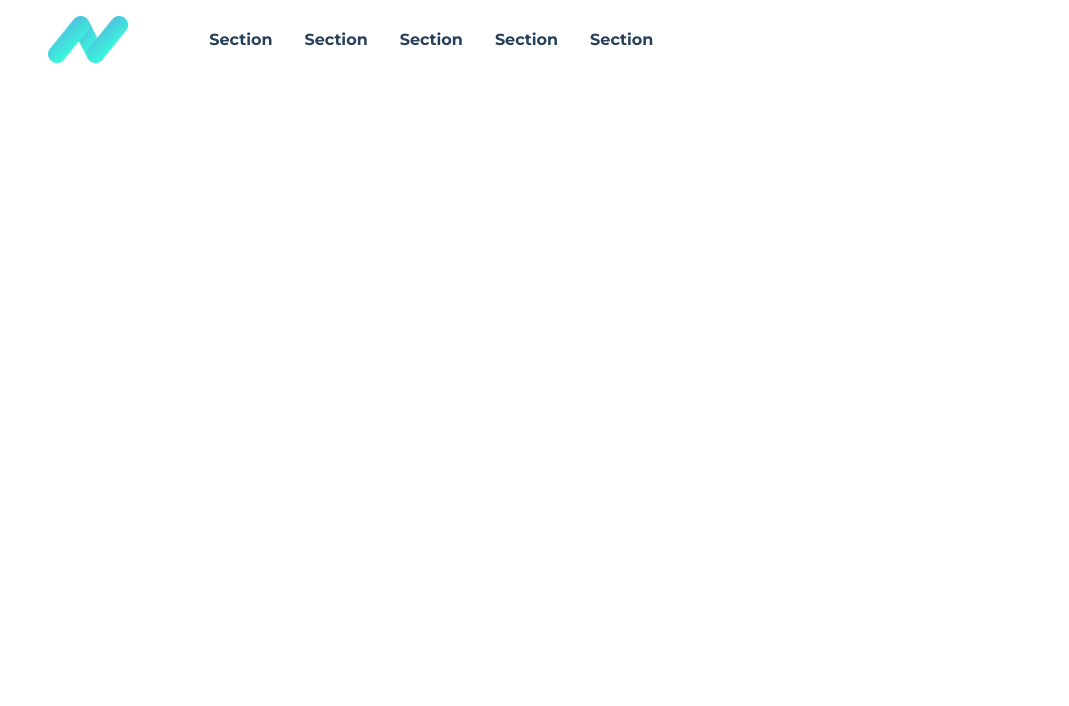
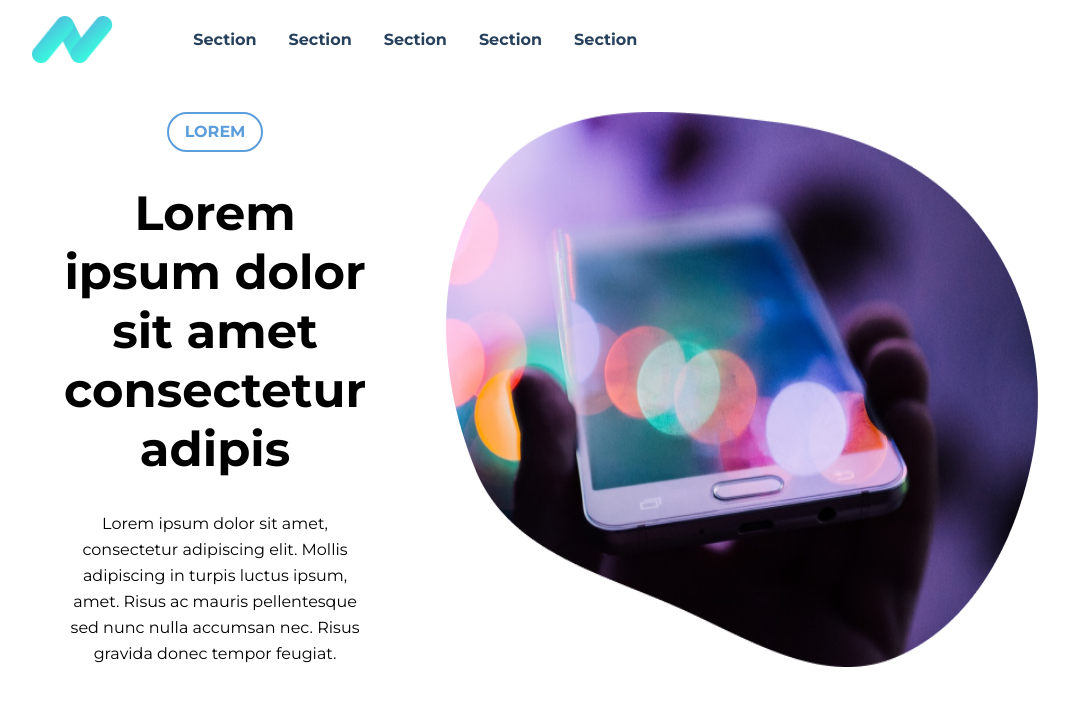
Before and after one commit to Anavalca/tecalis-test, a React app: page / in a window 1280 px wide. Shown: the whole page, without its empty margins (208-1277 px from the left). Built offline with nearby package versions, Linux system fonts and the light colour scheme.

Commit message:
firts section

```diff
--- /dev/null
+++ b/src/components/LaptopSection.js
@@ -0,0 +1,9 @@
+
+export const LaptopSection = () => {
+
+  return (
+    <section>
+
+    </section>
+  );
+}
--- a/src/components/Main.js
+++ b/src/components/Main.js
@@ -1,9 +1,12 @@
+import { MobileSection } from './MobileSection';
+import { LaptopSection } from './LaptopSection';
 
 export const Main = () => {
 
   return (
     <main>
-
+      <MobileSection/>
+      <LaptopSection/>
     </main>
   );
 }
--- /dev/null
+++ b/src/components/MobileSection.js
@@ -0,0 +1,17 @@
+import mobile from '../images/mobile.png'
+
+export const MobileSection = () => {
+
+  return (
+    <section className='mobileSection'>
+      <div className='mobileSection__text'>
+        <span className='mobileSection__text-tag heading__h5' >LOREM</span>
+        <h1 className='heading__h1'>
+          Lorem ipsum dolor sit amet consectetur adipis
+        </h1>
+        <p className='body-1'>Lorem ipsum dolor sit amet, consectetur adipiscing elit. Mollis adipiscing in turpis luctus ipsum, amet. Risus ac mauris pellentesque sed nunc nulla accumsan nec. Risus gravida donec tempor feugiat.</p>
+      </div>
+      <img src={mobile} class="mobileSection__img" alt="Imagen movil" />
+    </section>
+  );
+}
--- a/src/stylesheets/App.scss
+++ b/src/stylesheets/App.scss
@@ -3,3 +3,5 @@
 @import './utils/mixins';
 @import './Structure';
 @import './Header';
+@import './Main';
+@import './MobileSection';
--- a/src/stylesheets/_Header.scss
+++ b/src/stylesheets/_Header.scss
@@ -6,6 +6,7 @@
 
   @include forPc {
     justify-content: flex-start;
+    padding: 16px 0;
   }
 
   &__logo {
@@ -37,8 +38,6 @@
       a{
         color: $darkBlue;
       }
-
     }
-
   }
 }
--- /dev/null
+++ b/src/stylesheets/_Main.scss
@@ -0,0 +1,4 @@
+main {
+
+
+}
--- /dev/null
+++ b/src/stylesheets/_MobileSection.scss
@@ -0,0 +1,31 @@
+.mobileSection {
+  display: flex;
+  flex-direction: column;
+  gap: 64px;
+  padding: 32px;
+
+  @include forPc {
+    flex-direction: row;
+    gap: 80px;
+  }
+
+  &__text {
+    display: flex;
+    flex-direction: column;
+    align-items: center;
+    gap: 32px;
+    text-align: center;
+
+    &-tag {
+      padding: 8px 16px;
+      border-radius: 100px;
+      border: 2px solid $blue;
+      color:$blue;
+    }
+  }
+
+  &__img {
+   width: auto;
+  }
+
+}
--- a/src/stylesheets/_Structure.scss
+++ b/src/stylesheets/_Structure.scss
@@ -7,8 +7,12 @@
   font-family: $mainFont;
   background-color: $white;
 
+  @include forTablet {
+    margin: 0 100px;
+  }
+
   @include forPc {
-    padding: 0 240px;
+    margin: 0 240px;
   }
 
   li{
--- a/src/stylesheets/utils/_fonts.scss
+++ b/src/stylesheets/utils/_fonts.scss
@@ -1,3 +1,4 @@
+//HEADINGS
 .heading__h1 {
   font-size: 48px;
   font-weight: 700;
@@ -27,3 +28,16 @@
   font-weight: 700;
   line-height: 20px;
 }
+
+//BODY TEXT
+.body-1 {
+  font-size: 16px;
+  font-weight: 400;
+  line-height: 26px;
+}
+
+.body-2 {
+  font-size: 14px;
+  font-weight: 400;
+  line-height: 18px;
+}
--- a/src/stylesheets/utils/_mixins.scss
+++ b/src/stylesheets/utils/_mixins.scss
@@ -1,3 +1,9 @@
+@mixin forTablet {
+  @media all and (min-width: $tablet) {
+    @content;
+  }
+}
+
 @mixin forPc {
   @media all and (min-width: $pc) {
     @content;
--- a/src/stylesheets/utils/_variables.scss
+++ b/src/stylesheets/utils/_variables.scss
@@ -1,4 +1,5 @@
 //DEVICES
+$tablet: 768px;
 $pc: 1024px;
 
 //COLORS
```
Also changed, not shown: src/images/Vector.png (deleted), src/images/computer.png (added), src/images/mobile.png (added).
